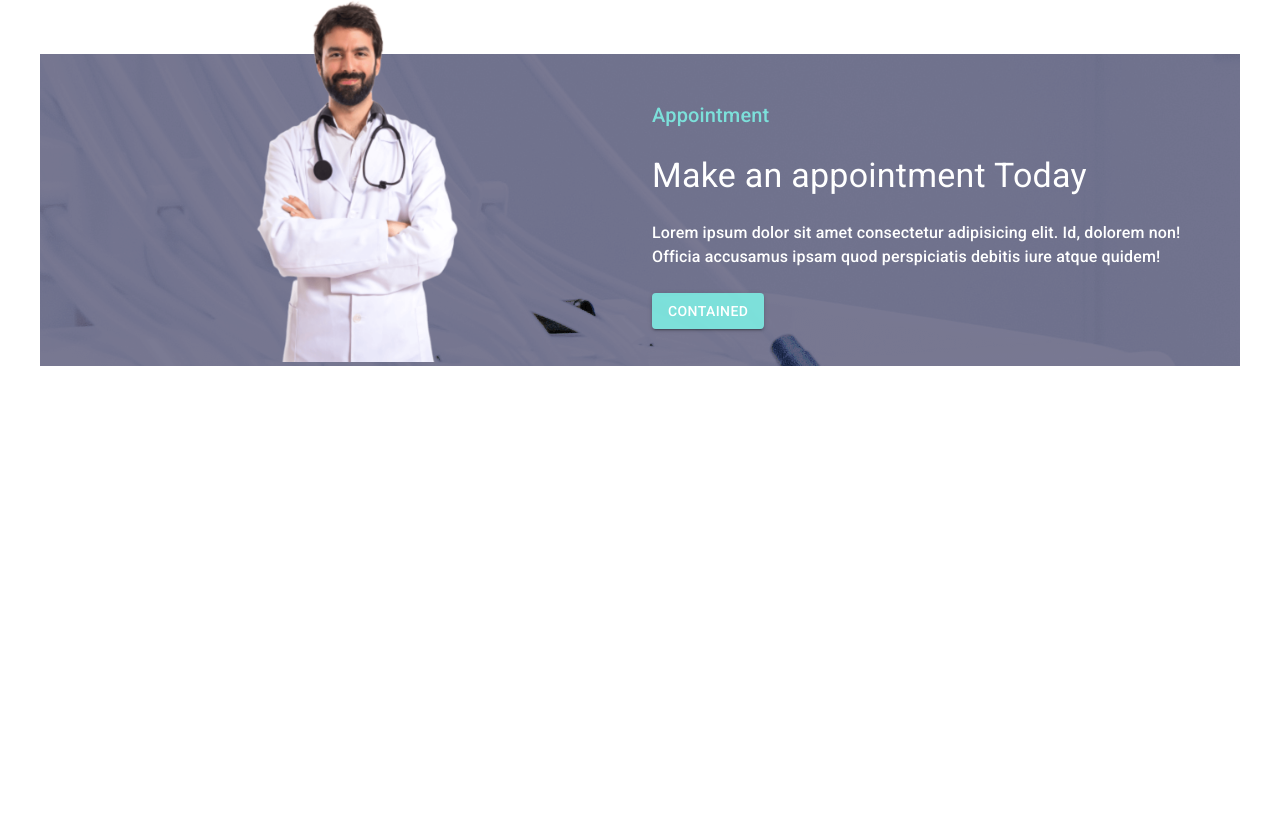
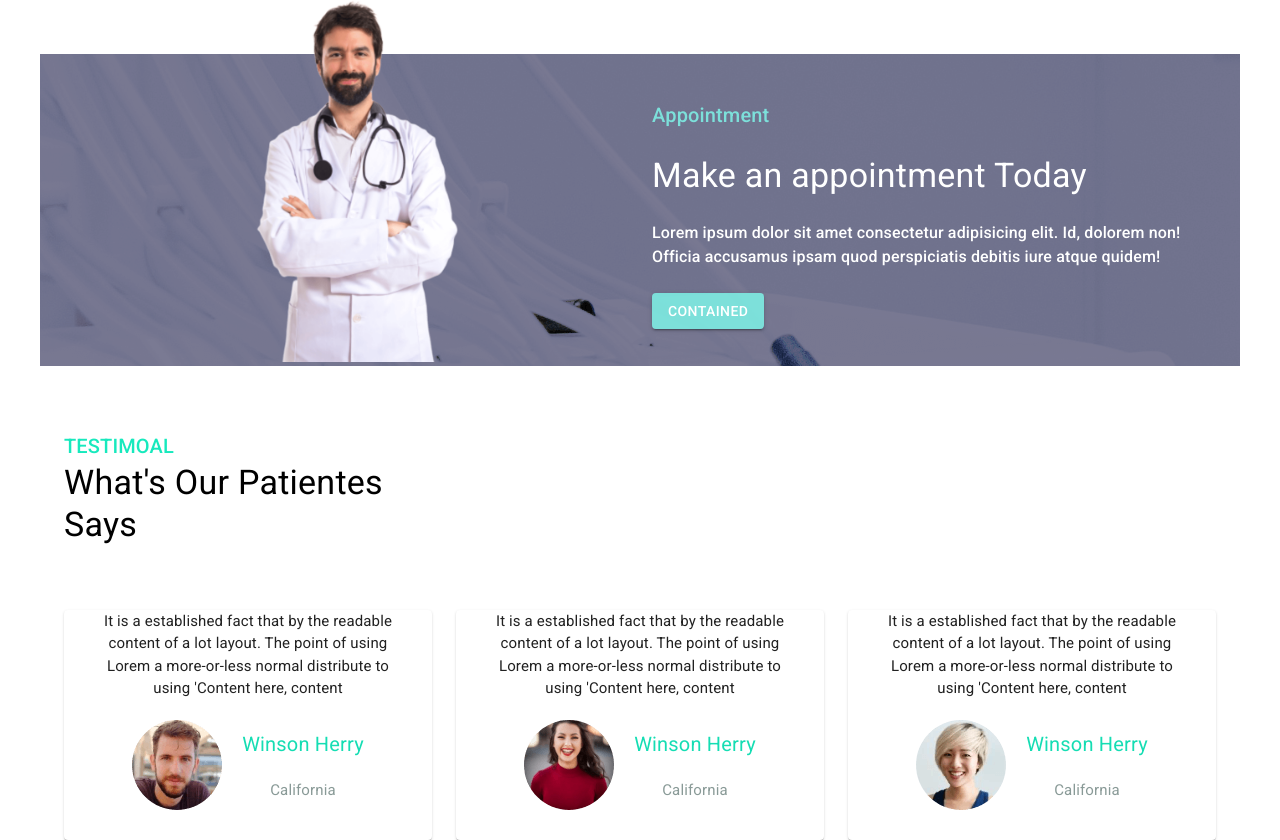
Before and after one commit to GitMohammd/Doctors-Portal, a React (Create React App) app: page / in a window 1280 px wide. Shown: the part 2196-3036 px from the top of the page. Before the commit the page ends 2562 px from the top, so only its background shows below. Built offline with nearby package versions, Linux system fonts and the light colour scheme.

Commit message:
add testimonia

```diff
--- a/src/Pages/Home/Home/Home.js
+++ b/src/Pages/Home/Home/Home.js
@@ -5,6 +5,7 @@ import Backgeround_Bannar from '../Bannar/Backgeround_Bannar';
 import Bannar from '../Bannar/Bannar';
 import Exceptional_Dental from '../Exceptional_Dental/Exceptional_Dental';
 import Services from '../Services/Services';
+import Testimonial from '../Testimonial/Testimonial';
 
 const Home = () => {
     return (
@@ -15,6 +16,7 @@ const Home = () => {
             <Services></Services>
             <Exceptional_Dental></Exceptional_Dental>
             <AppoinmentBannar></AppoinmentBannar>
+            <Testimonial></Testimonial>
         </div>
     );
 };
--- /dev/null
+++ b/src/Pages/Home/Testimonial/Testimonial.js
@@ -0,0 +1,61 @@
+import { Container, Grid, Typography } from "@mui/material";
+import { Box } from "@mui/system";
+import React from "react";
+import User1 from "../../../images/people-1.png";
+import User2 from "../../../images/people-2.png";
+import User3 from "../../../images/people-3.png";
+import Testimonial_review from "./Testimonial_review";
+
+const PatientsReviews = [
+  {
+    id: "1",
+    name: "Winson Herry",
+    description:
+      "It is a established fact that by the readable content of a lot layout. The point of using Lorem a more-or-less normal distribute to using 'Content here, content",
+    from: "California",
+    img: User1 ,
+  },
+  {
+    id: "2",
+    name: "Winson Herry",
+    description:
+      "It is a established fact that by the readable content of a lot layout. The point of using Lorem a more-or-less normal distribute to using 'Content here, content",
+    from: "California",
+    img:  User2 ,
+  },
+  {
+    id: "3",
+    name: "Winson Herry",
+    description:
+      "It is a established fact that by the readable content of a lot layout. The point of using Lorem a more-or-less normal distribute to using 'Content here, content",
+    from: "California",
+    img: User3 ,
+  },
+];
+
+const Testimonial = () => {
+  return (
+    <Container sx={{ marginTop: 8}}>
+      <Box sx={{textAlign: "left"}} >
+        <Typography sx={{ color: "#17E9BD" }} variant="h6">
+          TESTIMOAL
+        </Typography>
+        <Typography variant="h4">
+          What's Our Patientes
+          <br />
+          Says
+        </Typography>
+      </Box>
+      <Grid container rowSpacing={1} columnSpacing={{ xs: 1, sm: 2, md: 3 }}>
+        {PatientsReviews.map((PatientsReview) => (
+          <Testimonial_review
+            key={PatientsReview.id}
+            PatientsReview={PatientsReview}
+          ></Testimonial_review>
+        ))}
+      </Grid>
+    </Container>
+  );
+};
+
+export default Testimonial;
--- /dev/null
+++ b/src/Pages/Home/Testimonial/Testimonial_review.js
@@ -0,0 +1,47 @@
+import { Container, Grid, Paper, Typography } from '@mui/material';
+import { Box } from '@mui/system';
+import React from 'react';
+
+const Testimonial_review = ({ PatientsReview }) => {
+    const { name , description, from, img} = PatientsReview;
+    console.log(PatientsReview)
+  return (
+    <>
+      <Grid item xs={6} md={4}>
+        <Paper sx={{ marginTop: 8, height: 230 }}>
+          <Container>
+            <Typography
+              style={{ marginBottom: 20, fontSize: 15, color: "##748682" }}
+            >
+              {description}
+            </Typography>
+          </Container>
+          <Box
+            sx={{
+              display: "flex",
+              alignItems: "center",
+              justifyContent: "center",
+            }}
+          >
+            <img src={img} alt="" />
+            <div className="">
+              <Typography
+                style={{ marginLeft: 20, fontSize: 20, color: "#15DDB3" }}
+              >
+                {name}
+              </Typography>
+              <br />
+              <Typography
+                style={{ marginLeft: 20, fontSize: 15, color: "#899A97" }}
+              >
+                {from}
+              </Typography>
+            </div>
+          </Box>
+        </Paper>
+      </Grid>
+    </>
+  );
+};
+
+export default Testimonial_review;
```
